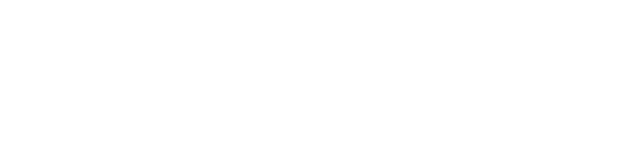
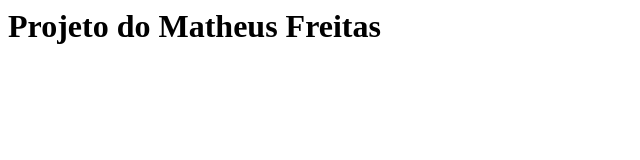
Before and after one commit to matheusfsantos/curso-git, a plain HTML site: page index.html in a window 1280 px wide. Shown: the whole page, without its empty margins (0-640 px from the left). Drawn offline with Linux system fonts and the light colour scheme.

Commit message:
Titulo da pagina

```diff
--- a/index.html
+++ b/index.html
@@ -2,5 +2,6 @@
 	<head>
 	</head>
 	<body>
+		<h1> Projeto do Matheus Freitas</h1>
 	</body>
 </hmtl>
```
